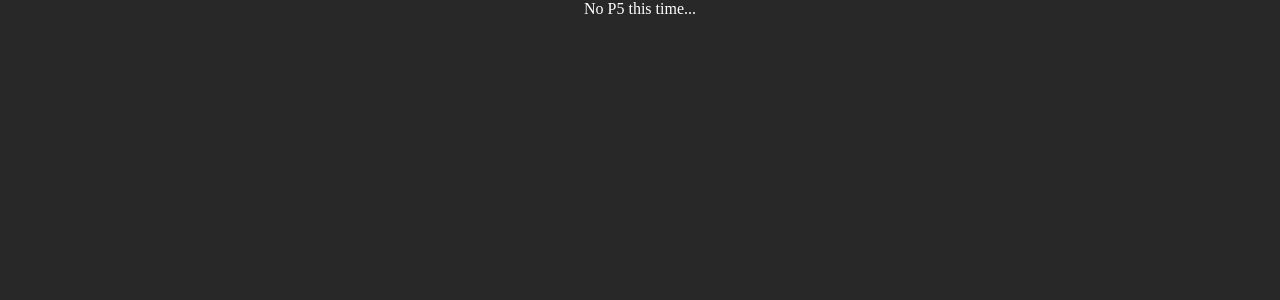
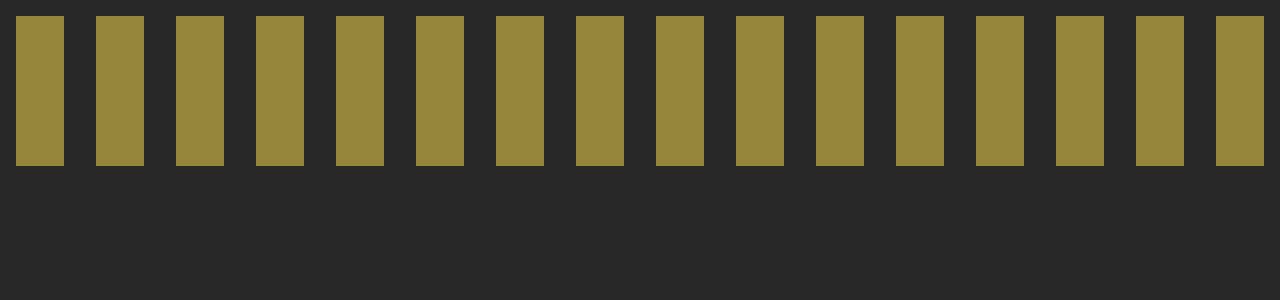
Before and after one commit to praneshpk/PKsequencer, a React (Create React App) app: page / in a window 1280 px wide. Shown: the top 300 px of the page. Built offline with nearby package versions, Linux system fonts and the light colour scheme.

Commit message:
styling elements

```diff
--- a/src/components/Machine/Machine.js
+++ b/src/components/Machine/Machine.js
@@ -1,10 +1,42 @@
-import React from 'react';
+import React, { useEffect, useState } from 'react';
+import Sample from '../Sample/Sample';
 import './Machine.scss';
 
 export default function Machine() {
+  const FPS = 60;
+  const SAMPLES = 16;
+  const VOICES = SAMPLES;
+
+  const audioContext = new (window.AudioContext || window.webkitAudioContext)();
+
+  const voices = Array(VOICES).fill(audioContext.createOscillator());
+
+  // Creates list of sample components
+  function renderSamples() {
+    const ret = [];
+    for (let i = 0; i < SAMPLES; i++) {
+      ret.push(Sample({
+        id: i,
+        osc: voices[i % VOICES],
+      }));
+    }
+    return ret;
+  }
+
+  const [samples, setSamples] = useState(renderSamples());
+
+
+  // setSamples(renderSamples(0));
+
+
+  useEffect(() => {
+  });
+
   return (
     <div className="Machine">
-      No P5 this time...
+      <div className="samples">
+        {samples}
+      </div>
     </div>
   );
 }
--- a/src/components/Machine/Machine.scss
+++ b/src/components/Machine/Machine.scss
@@ -2,4 +2,12 @@
   background-color: rgb(40, 40, 40);
   color: var(--text-color);
   height: 100%;
+
+  .samples {
+    display: flex;
+    // flex: 1 100px;
+    justify-content: space-between;
+    // padding: 1rem 1rem;
+    width: 100%;
+  }
 }
--- /dev/null
+++ b/src/components/Sample/Sample.js
@@ -0,0 +1,18 @@
+import React, { useState } from 'react';
+import './Sample.scss';
+
+export default function Sample({
+  osc, on, selected, id,
+}) {
+  const labelId = `sample-${id}`;
+  return (
+    <div className="Sample">
+      {/* <input
+        type="radio"
+        name="sample"
+        id={labelId}
+      /> */}
+      {/* <label htmlFor={labelId} /> */}
+    </div>
+  );
+}
--- /dev/null
+++ b/src/components/Sample/Sample.scss
@@ -0,0 +1,17 @@
+.Sample {
+  position: relative;
+  height: 150px;
+  margin: 1rem;
+  flex: 1 100px;
+  cursor: pointer;
+  background: rgb(149, 134, 58);
+
+  &.on::after {
+    content: '\2022';
+    color: rgb(100, 100, 100);
+    font-size: 36px;
+    position: absolute;
+    bottom: -3rem; left: 0; right: 0;
+  }
+
+}
```
Also changed, not shown: .eslintrc.js.
